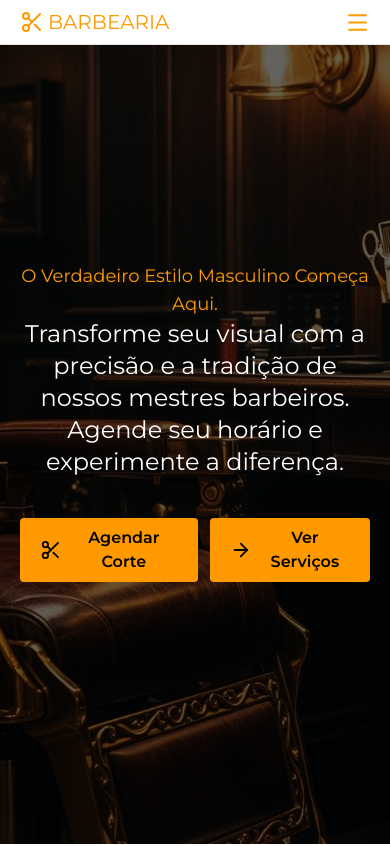
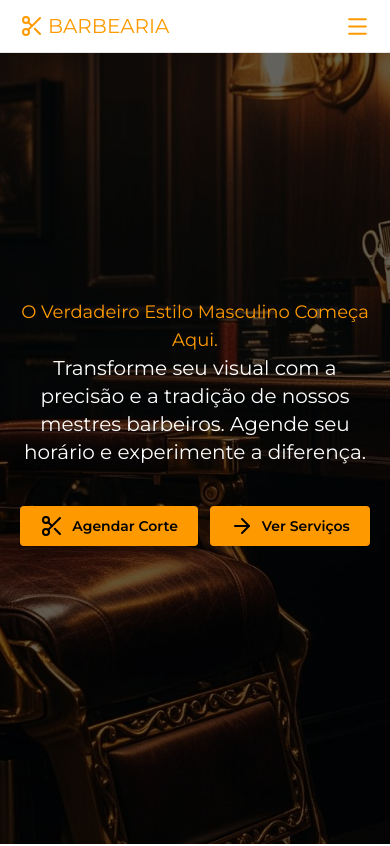
Before and after one commit to jacksonVargas/barber-pro, a Next.js app: page / in a window 390 px wide. Shown: the top 846 px of the page. Built offline with nearby package versions, Linux system fonts and the light colour scheme.

Commit message:
att-hero

```diff
--- a/src/app/(public)/_components/header/index.tsx
+++ b/src/app/(public)/_components/header/index.tsx
@@ -49,7 +49,7 @@ export function Header() {
   return (
     <>
       <header className='w-full bg-background fixed z-99 top-0 border-b'>
-        <nav className='max-w-6xl mx-auto flex justify-between items-center py-2 px-5'>
+        <nav className='max-w-6xl mx-auto flex justify-between items-center py-3 md:py-2 px-5'>
           {/* Logo */}
           <a
             href='#'
--- a/src/app/(public)/_components/hero/index.tsx
+++ b/src/app/(public)/_components/hero/index.tsx
@@ -30,13 +30,13 @@ export function Hero() {
       {/* Texto */}
       <div className='w-full max-w-5xl mx-auto relative z-1 text-center'>
         <h3 className='text-amber-500 text-lg'>O Verdadeiro Estilo Masculino Começa Aqui.</h3>
-        <h1 className='text-white text-2xl mb-10'>Transforme seu visual com a precisão e a tradição de nossos mestres barbeiros. Agende seu horário e experimente a diferença.</h1>
+        <h1 className='text-white text-xl md:text-2xl mb-10'>Transforme seu visual com a precisão e a tradição de nossos mestres barbeiros. Agende seu horário e experimente a diferença.</h1>
         <div className='flex justify-center items-center gap-3'>
-          <a href='#' className='transition-all duration-300 hover:-translate-y-1 py-2 px-5 rounded bg-amber-500 text-black md:text-sm font-semibold flex items-center gap-2'>
+          <a href='#' className='transition-all duration-300 hover:-translate-y-1 py-2 px-5 rounded bg-amber-500 text-black text-sm font-semibold flex items-center gap-2'>
             <Scissors />
             Agendar Corte
           </a>
-          <a href='#' className='transition-all duration-300 hover:-translate-y-1 py-2 px-5 rounded bg-amber-500 text-black md:text-sm font-semibold flex items-center gap-2'>
+          <a href='#' className='transition-all duration-300 hover:-translate-y-1 py-2 px-5 rounded bg-amber-500 text-black text-sm font-semibold flex items-center gap-2'>
             <ArrowRight />
             Ver Serviços
           </a>
```
